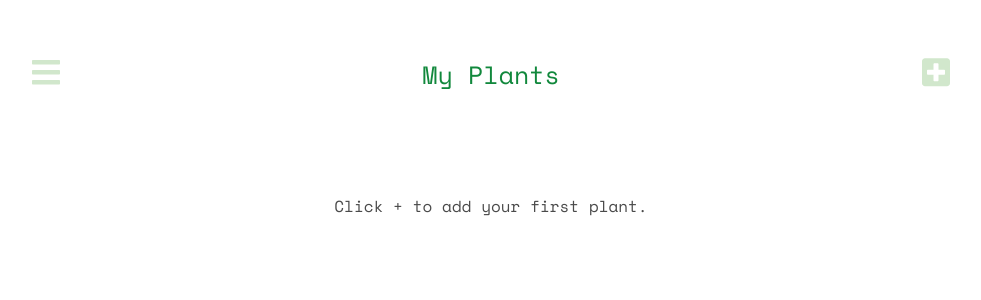
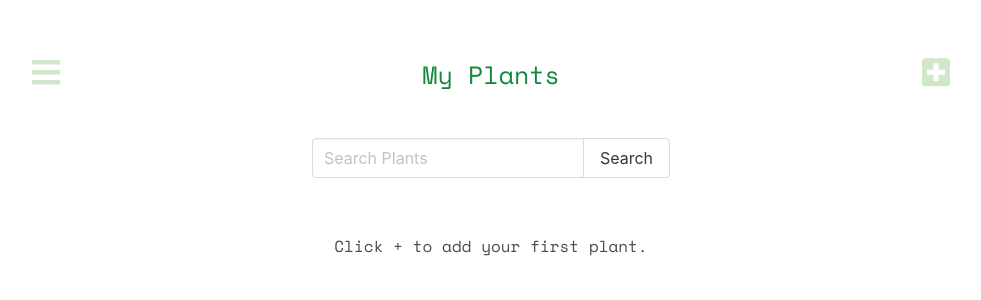
Before and after one commit to hstonehouse/leafy, a React (Create React App) app in the folder leafy-client/: page /myplants in a window 1280 px wide. Both pictures are taken after a click on the icon 1084 px from the left and 72 px from the top of the page. Shown: the top 300 px of the page, without its empty margins (149-1130 px from the left). Built offline with nearby package versions, Linux system fonts and the light colour scheme.

Commit message:
implemented search bar toggling functionality

```diff
--- a/leafy-client/src/assets/css/myplants.css
+++ b/leafy-client/src/assets/css/myplants.css
@@ -37,6 +37,12 @@
 
 .sidebar a {
     color: white;
+}
+
+/* Search Bar */
+#searchbar {
+    transform: translate(0%, 250%);
+    display: none;
 }
 
 /* My plants page */
--- a/leafy-client/src/pages/myplants.jsx
+++ b/leafy-client/src/pages/myplants.jsx
@@ -5,6 +5,7 @@ import { GridImage } from '../components/grid-image';
 
 export function MyPlants() {
     const [sidebar, setSidebar] = useState(false);
+    const [searchBar, setSearchBar] = useState(false);
 
     const showSideBar = () => {
         const sidebarDiv = document.querySelector(".sidebar");
@@ -14,10 +15,22 @@ export function MyPlants() {
             sidebarDiv.style.display = "none";
             setSidebar(false);
         } else {
-            console.log("blah");
             sidebarDiv.style.display = " ";
             sidebarDiv.style.display = "block";
             setSidebar(true);
+        }
+    }
+
+    const showSearchBar = () => {
+        const searchbarDiv = document.querySelector("#searchbar");
+        if (searchBar) {
+            searchbarDiv.style.display = " ";
+            searchbarDiv.style.display = "none";
+            setSearchBar(false);
+        } else {
+            searchbarDiv.style.display = " ";
+            searchbarDiv.style.display = "flex";
+            setSearchBar(true);
         }
     }
 
@@ -34,8 +47,21 @@ export function MyPlants() {
             <nav className="is-flex is-justify-content-space-around" id="navbar">
                 <FontAwesomeIcon icon="bars" size="2x" id="burger" onClick={showSideBar}/>
                 <p>My Plants</p>
-                <FontAwesomeIcon icon="plus-square" size="2x" id="add"/>
+                <FontAwesomeIcon icon="plus-square" size="2x" id="add" onClick={showSearchBar}/>
             </nav>
+
+            <div className="level-item" id="searchbar">
+                <div className="field has-addons">
+                    <p className="control">
+                        <input className="input" type="text" placeholder="Search Plants"></input>
+                    </p>
+                    <p className="control">
+                        <button className="button">
+                            Search
+                        </button>
+                    </p>
+                </div>
+            </div>
 
             <p>Click + to add your first plant.</p>
 
```
